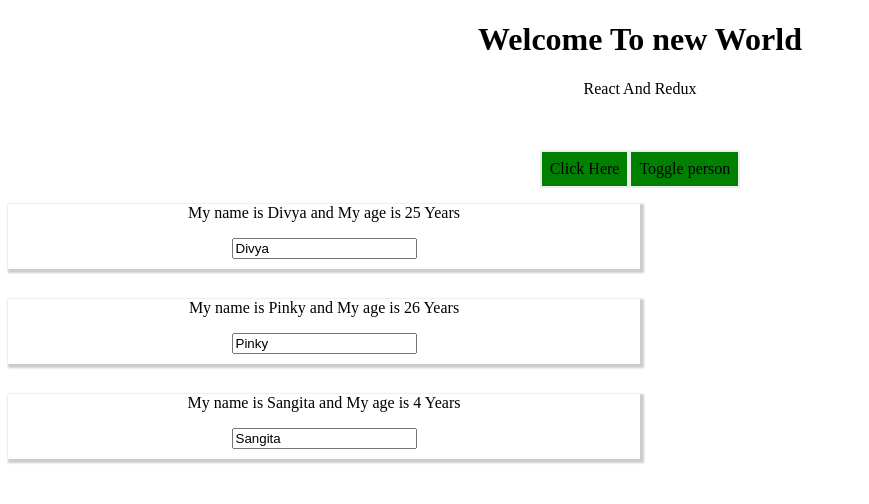
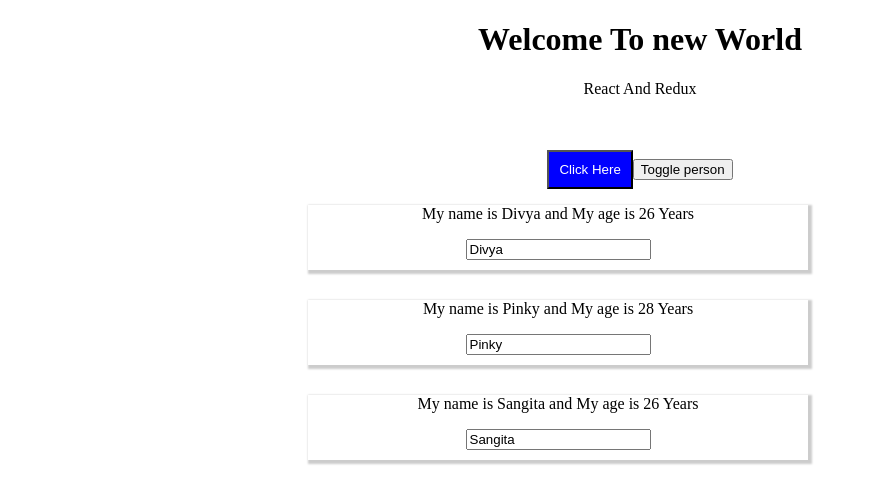
Before and after one commit to mandalashwini/first-react, a React app: page / in a window 1280 px wide. Shown: the top 504 px of the page, without its empty margins (0-869 px from the left). Built offline with nearby package versions, Linux system fonts and the light colour scheme.

Commit message:
isolates each componets

```diff
--- a/src/App.css
+++ /dev/null
@@ -1,10 +0,0 @@
-.App {
-  text-align: center;
-
-}
-.red{
-  color: red
-}
-.bold{
-  font-weight: bold;
-}
--- a/src/Person/Person.css
+++ b/src/components/persons/Person/Person.css
@@ -4,7 +4,13 @@
   box-sizing: border-box;
   width: 50%;
   height:100%;
+  margin-left: 300px;
   margin-bottom: 30px;
   padding-bottom: 10px;
   text-align: center
 }
+@media (min-width : 300px){
+  .Person{
+    width: 500px;
+  }
+}
--- a/src/Person/Person.js
+++ b/src/components/persons/Person/Person.js
@@ -1,7 +1,11 @@
 import React from 'react';
 import classes from './Person.css'
 const Person = (props) => {
-
+        debugger
+         const num = Math.random ()
+      /*  if (num > 0.2){
+        throw new Error("Number is greater than 1");
+        }*/
 
     return (
         <div className={classes.Person}>
--- /dev/null
+++ b/src/components/persons/persons.js
@@ -0,0 +1,14 @@
+import React from 'react'
+import Person from './Person/Person'
+const Persons = (props) =>  props.persons.map( (per,index) => {
+        return <Person
+        name = {per.name}
+        key = {per.id}
+        click = {props.clicked.bind(index)}
+        changed= {(event) => props.changed(event,per.id)}
+        />
+      })
+
+
+
+export default Persons;
--- /dev/null
+++ b/src/containers/App.css
@@ -0,0 +1,21 @@
+.App {
+  text-align: center;
+
+}
+.red{
+  color: red
+}
+.bold{
+  font-weight: bold;
+}
+.App button.b1{
+  background-color: blue;
+  padding: 10px;
+  color: white;
+  cursor: pointer;
+}
+
+.App button.b1:hover{
+  background-color: green;
+  color: black;
+}
--- a/src/App.js
+++ b/src/containers/App.js
@@ -1,7 +1,7 @@
 import React, { Component } from 'react';
 import classes from './App.css';
 import Radium from 'radium'
-import Person from './Person/Person'
+import Persons from '../components/persons/persons'
 class Apps extends Component {
   state = {
    persons:[
@@ -58,34 +58,18 @@ class Apps extends Component {
   }
 
   render() {
-    const style = {
-      backgroundColor: 'red',
-      border: '2px solid #eee',
-      font: 'inherit',
-      padding: '8px',
-      ':hover':{
-        backgroundColor: 'yellow'
-      }
-    }
+
     let person = null ;
           if(this.state.flag){
             person = (
           <div>
-               { this.state.persons.map( (per,index) => {
-                  return <Person
-                  name = {per.name}
-                  key = {per.id}
-                  click = {this.deleteHandler.bind(index)}
-                  changed= {(event) => this.nameChangeHandler(event,per.id)}
-                  />
-                })
-              }
+            <Persons persons={this.state.persons}
+            clicked = {this.deleteHandler}
+            changed= {this.nameChangeHandler}
+            />
           </div>
             )
-          style.backgroundColor = "green"
-            style[':hover']={
-              backgroundColor: 'grey'
-            }
+
           }
         const Assignclass = []
         if (this.state.persons.length <= 2){
@@ -100,8 +84,8 @@ class Apps extends Component {
       <div className={classes.App}>
         < h1>Welcome To new World</h1>
         <p className={Assignclass.join(' ')}>React And Redux</p><br/><br/>
-        <button style={style} key='1' onClick={this.clickHandler}>Click Here</button>
-        <button style={style} key='2' onClick={this.toggleHandler}>Toggle person</button>
+        <button  className={classes.b1} onClick={this.clickHandler}>Click Here</button>
+        <button  onClick={this.toggleHandler}>Toggle person</button>
         {person}
       </div>
     );
--- a/src/index.js
+++ b/src/index.js
@@ -1,6 +1,6 @@
 import React from 'react';
 import ReactDOM from 'react-dom';
-import App from './App';
+import App from './containers/App';
 import registerServiceWorker from './registerServiceWorker';
 
 ReactDOM.render(<App/>, document.getElementById('root'));
```
Also changed, not shown: 1 other file (tests, documents, lock files or other folders).
